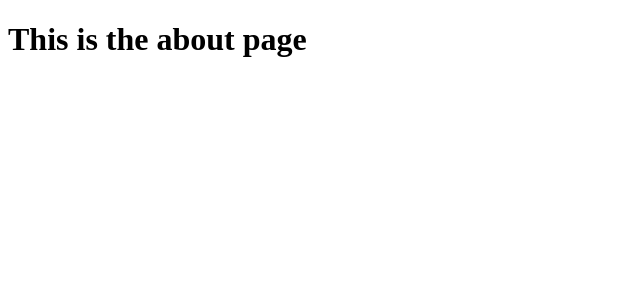
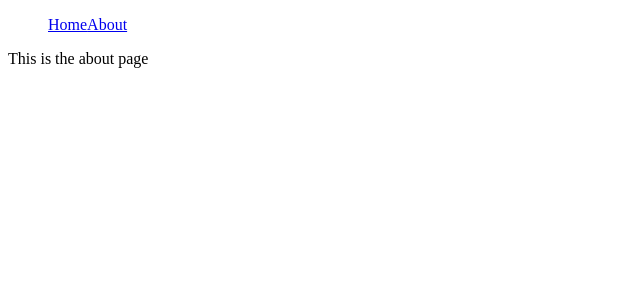
Before and after one commit to Ulzahk/Personal-Practice-NextJS, a Next.js app in the folder nextjs-fundamentals/: page /about in a window 1280 px wide. Shown: the top 300 px of the page, without its empty margins (0-640 px from the left). Built offline with nearby package versions, Linux system fonts and the light colour scheme.

Commit message:
[UPDATE] about and home pages to have client side routing

```diff
--- /dev/null
+++ b/nextjs-fundamentals/components/Navbar/Navbar.js
@@ -0,0 +1,15 @@
+import React from 'react';
+import Link from 'next/link';
+
+const Home = () => {
+  return (
+    <nav>
+      <menu>
+        <Link href='/'><a>Home</a></Link>
+        <Link href='/about'><a>About</a></Link>
+      </menu>
+    </nav>
+  )
+}
+
+export default Home;
--- a/nextjs-fundamentals/pages/about.js
+++ b/nextjs-fundamentals/pages/about.js
@@ -1,10 +1,12 @@
 import React from 'react';
+import Navbar from '../components/Navbar/Navbar'
 
 
 const About = () => {
   return(
     <div>
-      <h1>This is the about page</h1>
+      <Navbar/>
+      <p>This is the about page</p>
     </div>
   )
 }
--- a/nextjs-fundamentals/pages/index.js
+++ b/nextjs-fundamentals/pages/index.js
@@ -1,9 +1,11 @@
 import React from 'react';
+import Navbar from '../components/Navbar/Navbar'
 
 
 const Home = () => {
   return(
     <div>
+      <Navbar/>
       <h1>Good day</h1>
     </div>
   )
```
Also changed, not shown: 1 other file (tests, documents, lock files or other folders).
